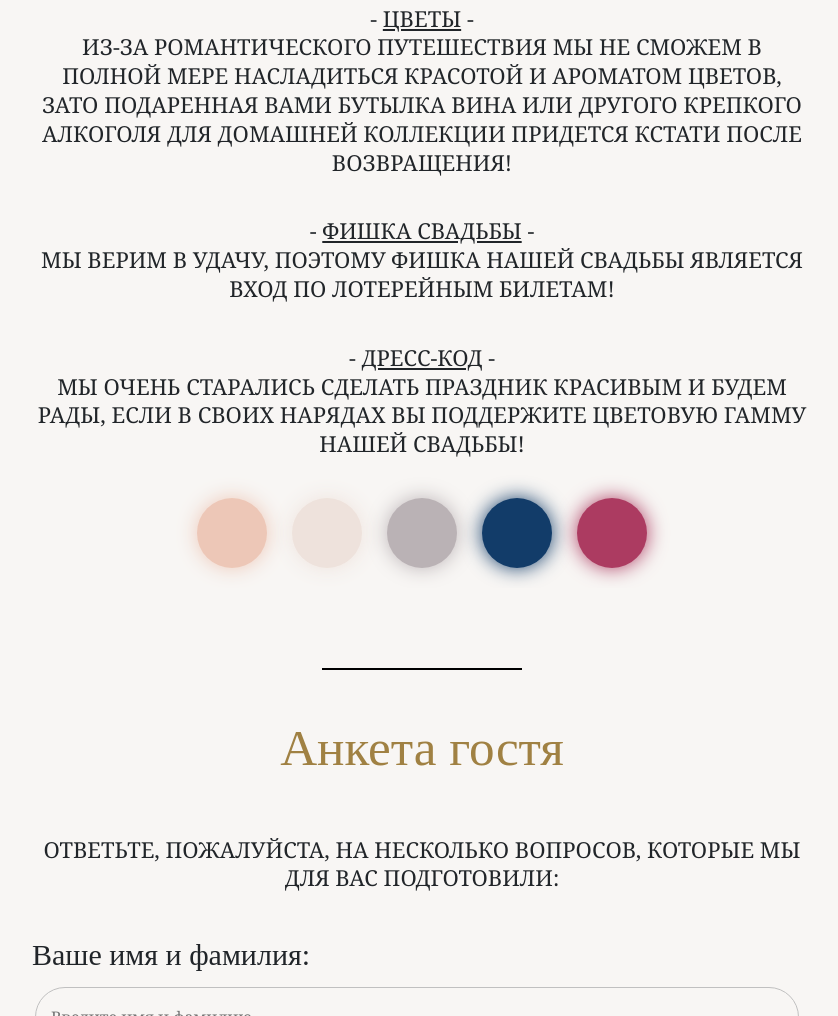
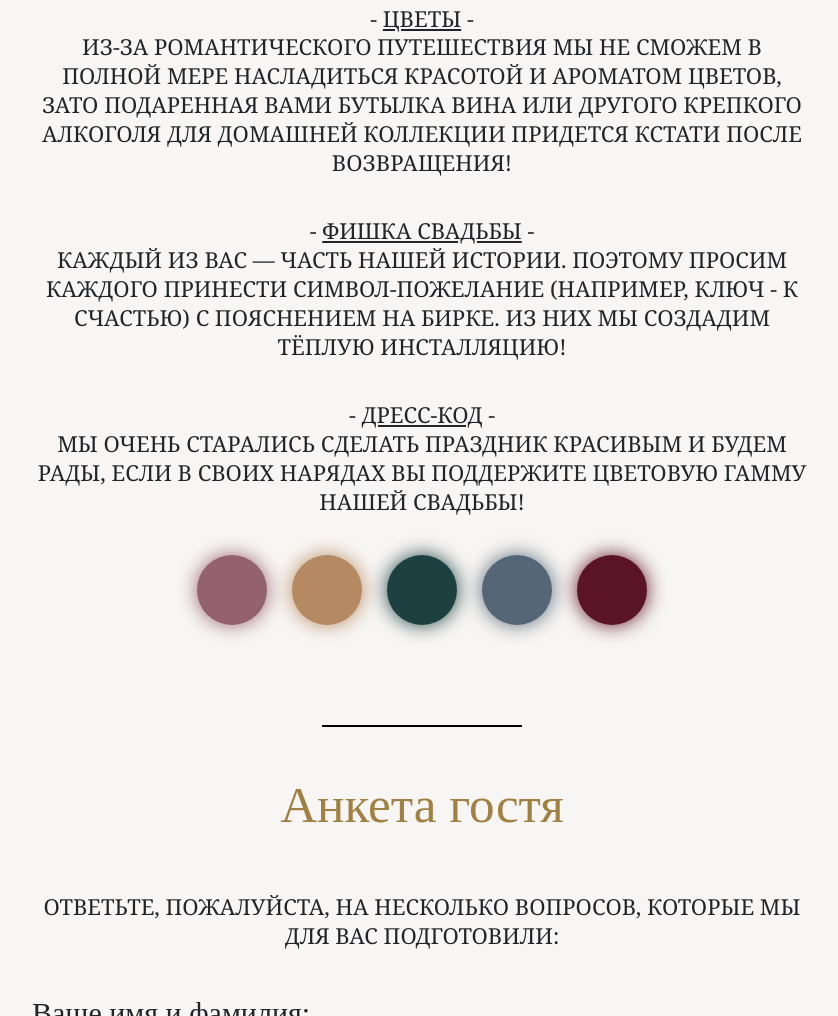
Before and after one commit to Lucem-afferens/Wedding-example_Morozovy, a website: page src/index.html in a window 1280 px wide. Shown: the part 5318-6334 px from the top of the page, without its empty margins (218-1056 px from the left). Drawn offline with Linux system fonts and the light colour scheme; files that its build step writes are made by us from their sources; a web font is replaced by a local one.

Commit message:
updated wishes & dresscode

```diff
--- a/src/index.html
+++ b/src/index.html
@@ -243,7 +243,7 @@
                 </div>
                 <div class="wishes__item descr descr_wishes anim"> - <span>Цветы</span> - <br> Из-за романтического путешествия мы не сможем в полной мере насладиться красотой и ароматом цветов, зато подаренная вами бутылка вина или другого крепкого алкоголя для домашней коллекции придется кстати после возвращения!
                 </div>
-                <div class="wishes__item descr descr_wishes anim"> - <span>Фишка свадьбы</span> - <br> Мы верим в удачу, поэтому фишка нашей свадьбы является вход по лотерейным билетам!
+                <div class="wishes__item descr descr_wishes anim"> - <span>Фишка свадьбы</span> - <br> Каждый из вас — часть нашей истории. Поэтому просим каждого принести символ-пожелание (например, ключ - к счастью) с пояснением на бирке. Из них мы создадим тёплую инсталляцию!
                 </div>
                 <div class="wishes__item descr descr_wishes anim"> - <span>Дресс-код</span> - <br> Мы очень старались сделать праздник красивым и будем рады, если в своих нарядах вы поддержите цветовую гамму нашей свадьбы!
                     <div class="anim anim_dress-cods">
--- a/src/sass/blocks/_wishes.scss
+++ b/src/sass/blocks/_wishes.scss
@@ -25,26 +25,26 @@
         display: block;
         border-radius: 100%;
         &-1 {
-            background: #edc7b7;
-            filter: drop-shadow(0px 0px 10px #edc7b7);
+            background: #946170;
+            filter: drop-shadow(0px 0px 10px #946170);
         }
         &-2 {
-            background: #eee2dc;
-            filter: drop-shadow(0px 0px 10px #eee2dc);
+            background: #B58962;
+            filter: drop-shadow(0px 0px 10px #B58962);
         }
         &-3 {
-            background: #bab2b5;
-            filter: drop-shadow(0px 0px 10px #bab2b5);
+            background: #1D4141;
+            filter: drop-shadow(0px 0px 10px #1D4141);
 
         }
         &-4 {
-            background: #123c69;
-            filter: drop-shadow(0px 0px 10px #123c69);
+            background: #556676;
+            filter: drop-shadow(0px 0px 10px #556676);
 
         }
         &-5 {
-            background: #ac3b61;
-            filter: drop-shadow(0px 0px 10px #ac3b61);
+            background: #5B1426;
+            filter: drop-shadow(0px 0px 10px #5B1426);
 
         }
     }
```
Also changed, not shown: dist/css/style.min.css, dist/index.html, src/css/style.min.css.
